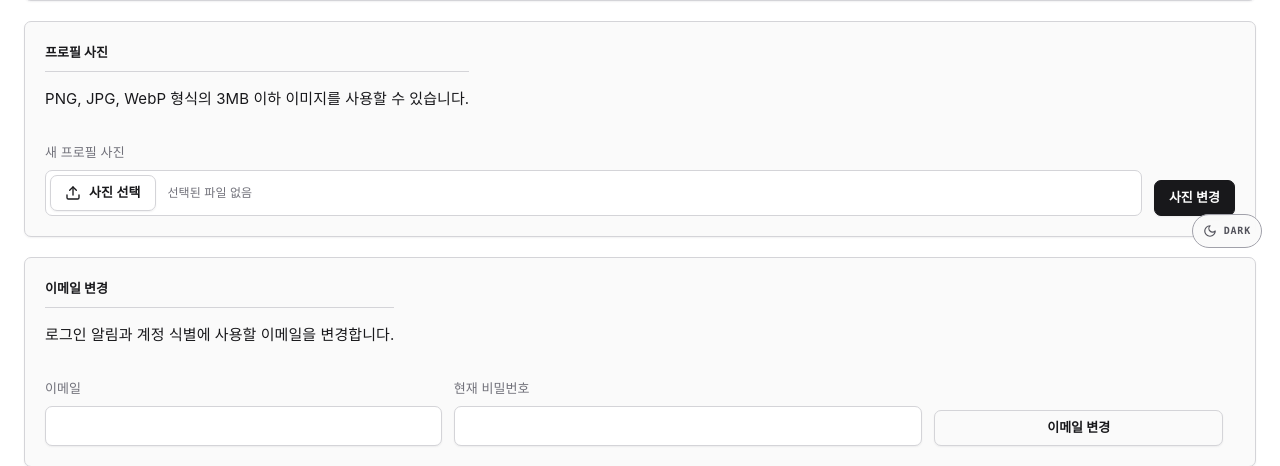
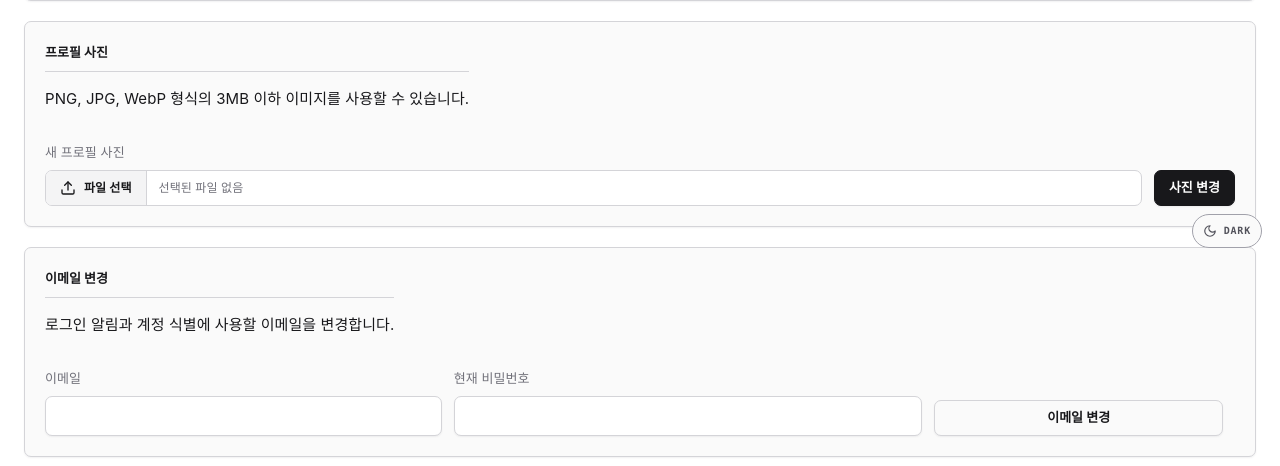
Before and after one commit to kaeggon299792/coding, a Python web app: template dashboard/templates/account.html in a window 1280 px wide. Shown: the part 534-1000 px from the top of the page. Run offline with Jinja, Linux system fonts and the light colour scheme; the template is opened without the code that fills it, so the values that code supplies are empty; some web fonts are replaced.

Commit message:
UI: add shared custom file upload control

```diff
--- a/dashboard/static/css/site-components.css
+++ b/dashboard/static/css/site-components.css
@@ -431,45 +431,74 @@ table.data-table tbody tr:hover,
 .news-empty,
 .community-empty { border-radius: var(--ui-radius); }
 
-/* Account profile image picker: keep the native file input for upload and
-   accessibility while presenting the same Vega button language as the site. */
+/* Shared file picker: the original input retains its name, validation and form
+   ownership while a label-driven control replaces the browser chrome. */
 .account-picture-form {
   grid-template-columns: minmax(0, 1fr) auto;
 }
 
-.account-picture-picker {
+.account-picture-picker,
+.file-upload-control,
+.file-upload-display {
   min-width: 0;
 }
 
-.account-picture-picker > input[type="file"] {
-  position: absolute;
-  width: 1px;
-  height: 1px;
-  overflow: hidden;
-  clip: rect(0 0 0 0);
-  clip-path: inset(50%);
-  white-space: nowrap;
+.file-upload-control {
+  position: relative;
+  display: block;
+  width: 100%;
+  color: var(--ui-foreground);
+  cursor: pointer;
 }
 
-.account-picture-control {
+.file-upload-control > .file-upload-input {
+  position: absolute;
+  width: 1px !important;
+  min-width: 0 !important;
+  max-width: 1px !important;
+  height: 1px !important;
+  min-height: 0 !important;
+  margin: 0 !important;
+  padding: 0 !important;
+  border: 0 !important;
+  opacity: 0;
+  overflow: hidden;
+  pointer-events: none;
+}
+
+.file-upload-display {
   display: flex;
-  min-width: 0;
-  min-height: 42px;
+  box-sizing: border-box;
+  width: 100%;
+  height: var(--ui-control-height, 42px);
   align-items: center;
-  gap: 12px;
-  padding: 4px 12px 4px 4px;
   border: 1px solid var(--ui-border);
   border-radius: var(--ui-radius);
   background: var(--ui-background);
+  overflow: hidden;
+  transition: border-color var(--ui-transition), box-shadow var(--ui-transition), background var(--ui-transition);
 }
 
-.account-picture-button {
+.file-upload-button.btn {
   flex: 0 0 auto;
+  height: 100%;
+  min-height: 0;
+  padding: 0 14px;
+  border: 0;
+  border-right: 1px solid var(--ui-border);
+  border-radius: 0;
+  background: var(--ui-muted);
+  color: var(--ui-foreground);
+  font-size: var(--text-xs);
   cursor: pointer;
+  box-shadow: none;
 }
 
-.account-picture-control small {
+.file-upload-name {
+  display: block;
+  flex: 1 1 auto;
   min-width: 0;
+  padding: 0 12px;
   overflow: hidden;
   color: var(--ui-muted-foreground);
   font-size: var(--text-xs);
@@ -477,16 +506,22 @@ table.data-table tbody tr:hover,
   white-space: nowrap;
 }
 
-.account-picture-picker > input[type="file"]:focus-visible + .account-picture-control {
-  outline: 2px solid var(--ui-ring);
-  outline-offset: 2px;
+.file-upload-name.has-file { color: var(--ui-foreground); }
+.file-upload-control:hover .file-upload-display { border-color: var(--ui-border-strong); }
+.file-upload-control:hover .file-upload-button { background: var(--ui-accent); }
+.file-upload-input:focus-visible + .file-upload-display {
+  border-color: var(--ui-ring);
+  box-shadow: 0 0 0 3px color-mix(in srgb, var(--ui-ring) 20%, transparent);
+}
+.file-upload-input:disabled + .file-upload-display {
+  opacity: .55;
+  cursor: not-allowed;
 }
 
 @media (max-width: 700px) {
   .account-picture-form { grid-template-columns: 1fr; }
-  .account-picture-control { align-items: stretch; flex-direction: column; padding: 7px; }
-  .account-picture-button { width: 100%; }
-  .account-picture-control small { padding: 2px 5px; }
+  .file-upload-button.btn { padding: 0 12px; }
+  .file-upload-name { padding: 0 10px; }
 }
 
 /* Shared administrator workspace navigation. It remains a bounded rail and
--- /dev/null
+++ b/dashboard/static/js/file-upload.js
@@ -0,0 +1,77 @@
+(() => {
+  const COPY = {
+    ko: {button: "파일 선택", empty: "선택된 파일 없음", more: (count) => `외 ${count}개`},
+    en: {button: "Choose file", empty: "No file selected", more: (count) => `and ${count} more`},
+    ja: {button: "ファイルを選択", empty: "ファイルが選択されていません", more: (count) => `ほか${count}件`},
+    "yue-hk": {button: "選擇檔案", empty: "未選擇檔案", more: (count) => `另有${count}個`},
+  };
+
+  const locale = (document.documentElement.lang || "ko").toLowerCase();
+  const copy = COPY[locale] || COPY.ko;
+
+  const filename = (input) => {
+    const files = Array.from(input.files || []);
+    if (!files.length) return input.dataset.fileEmptyLabel || copy.empty;
+    if (files.length === 1) return files[0].name;
+    return `${files[0].name} ${copy.more(files.length - 1)}`;
+  };
+
+  const update = (input) => {
+    const output = input.closest(".file-upload-control")?.querySelector(".file-upload-name");
+    if (!output) return;
+    output.textContent = filename(input);
+    output.title = Array.from(input.files || []).map((file) => file.name).join(", ");
+    output.classList.toggle("has-file", Boolean(input.files?.length));
+  };
+
+  const enhance = (input, index) => {
+    if (!(input instanceof HTMLInputElement) || input.type !== "file") return;
+    if (input.dataset.fileUiReady === "true" || input.dataset.fileUiIgnore === "true") return;
+    if (input.closest(".markdown-image-button")) return;
+
+    input.dataset.fileUiReady = "true";
+    input.id ||= `site-file-upload-${index + 1}`;
+
+    const fieldLabel = input.closest("label");
+    const control = document.createElement(fieldLabel ? "span" : "label");
+    control.className = "file-upload-control";
+    if (!fieldLabel) control.htmlFor = input.id;
+
+    const display = document.createElement("span");
+    display.className = "file-upload-display";
+
+    const button = document.createElement("span");
+    button.className = "btn btn-outline file-upload-button";
+    button.dataset.uiIcon = "upload";
+    button.textContent = input.dataset.fileButtonLabel || copy.button;
+
+    const name = document.createElement("small");
+    name.className = "file-upload-name";
+    name.setAttribute("aria-live", "polite");
+
+    input.parentNode.insertBefore(control, input);
+    control.append(input, display);
+    display.append(button, name);
+    input.classList.add("file-upload-input");
+    input.addEventListener("change", () => update(input));
+    update(input);
+  };
+
+  const enhanceAll = (root = document) => {
+    if (root.matches?.('input[type="file"]')) enhance(root, 0);
+    root.querySelectorAll?.('input[type="file"]').forEach(enhance);
+  };
+
+  enhanceAll();
+  document.addEventListener("reset", (event) => {
+    window.setTimeout(() => enhanceAll(event.target), 0);
+    window.setTimeout(() => event.target.querySelectorAll?.(".file-upload-input").forEach(update), 0);
+  });
+
+  const observer = new MutationObserver((records) => {
+    records.forEach((record) => record.addedNodes.forEach((node) => {
+      if (node.nodeType === Node.ELEMENT_NODE) enhanceAll(node);
+    }));
+  });
+  observer.observe(document.body, {childList: true, subtree: true});
+})();
--- a/dashboard/templates/account.html
+++ b/dashboard/templates/account.html
@@ -41,10 +41,6 @@
       <label class="account-picture-picker">
         <span>새 프로필 사진</span>
         <input type="file" name="picture" accept="image/png,image/jpeg,image/webp" required data-account-picture-input>
-        <span class="account-picture-control">
-          <span class="btn btn-outline account-picture-button" data-ui-icon="upload">사진 선택</span>
-          <small data-account-picture-name>선택된 파일 없음</small>
-        </span>
       </label>
       <button class="btn btn-primary" type="submit">사진 변경</button>
     </form>
@@ -92,15 +88,3 @@
 </main>
 {% include "_footer.html" %}
 {% endblock %}
-{% block extra_scripts %}
-<script nonce="{{ csp_nonce }}">
-(() => {
-  const input = document.querySelector("[data-account-picture-input]");
-  const name = document.querySelector("[data-account-picture-name]");
-  if (!input || !name) return;
-  input.addEventListener("change", () => {
-    name.textContent = input.files?.[0]?.name || "선택된 파일 없음";
-  });
-})();
-</script>
-{% endblock %}
--- a/dashboard/templates/base.html
+++ b/dashboard/templates/base.html
@@ -74,8 +74,9 @@ gtag('config', 'G-PTRL0XC53Z');
 <link rel="stylesheet" href="https://cdn.jsdelivr.net/npm/@fontsource-variable/noto-sans-hk@5.3.0/index.css">
 {% endif %}
 <link rel="stylesheet" href="{{ url_for('static', filename='css/dashboard.css') }}?v=20260808-scroll-edge1">
-<link rel="stylesheet" href="{{ url_for('static', filename='css/site-components.css') }}?v=20260808-admin-sidebar1">
+<link rel="stylesheet" href="{{ url_for('static', filename='css/site-components.css') }}?v=20260808-file-upload1">
 <link rel="stylesheet" href="{{ url_for('static', filename='css/profile-hero-preference.css') }}?v=20260808-1">
+<script src="{{ url_for('static', filename='js/file-upload.js') }}?v=20260808-file-upload1" defer></script>
 <script src="{{ url_for('static', filename='js/ui-icons.js') }}?v=20260808-ui-system" defer></script>
 <script src="{{ url_for('static', filename='js/vega-select.js') }}?v=20260808-site-ui1" defer></script>
 <link rel="stylesheet" href="{{ url_for('static', filename='css/profile-aura.css') }}?v=20260807-account-animation-v2">
```
Also changed, not shown: dashboard/tests/test_file_upload_ui.py (added, +41 -0 lines), dashboard/tests/test_overseas_news_admin.py (+3 -1 lines), dashboard/tests/test_ui_regression_fixes.py (+5 -4 lines).
